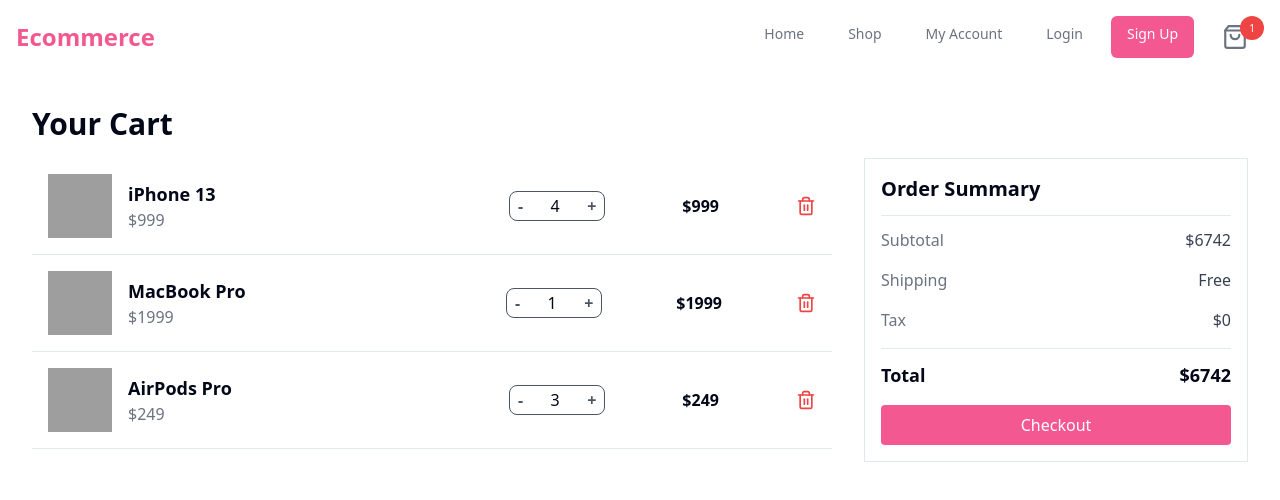
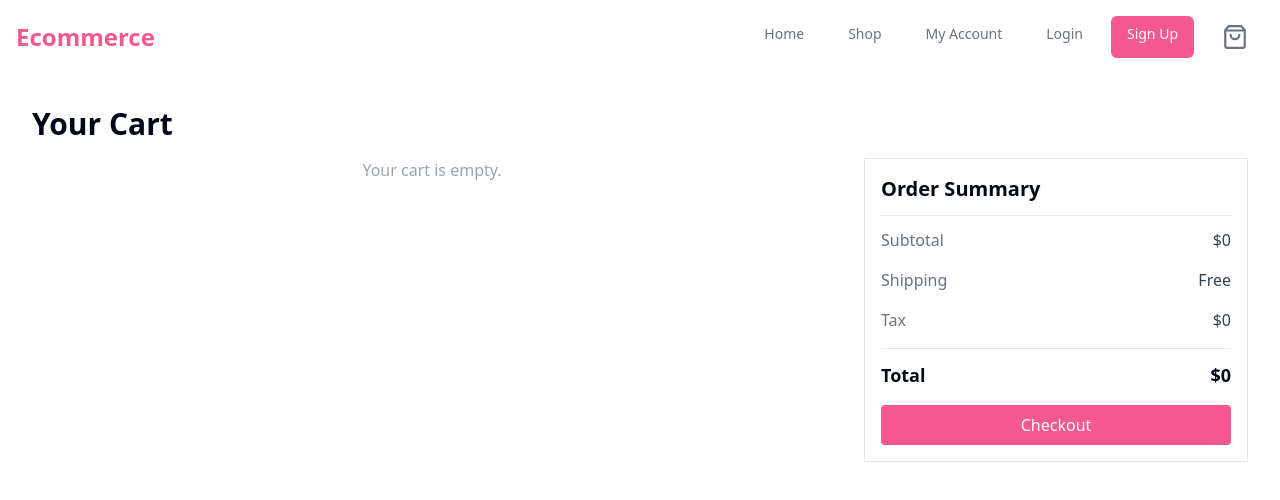
Before and after one commit to lehao190/Ecommerce-Nextjs, a Next.js app: page /cart in a window 1280 px wide. Shown: the top 500 px of the page. Built offline with nearby package versions, Linux system fonts and the light colour scheme; grey boxes are pictures that could not be loaded.

Commit message:
add to cart functionality & optimize cart page

```diff
--- /dev/null
+++ b/src/app/StoreProvider.tsx
@@ -0,0 +1,19 @@
+'use client';
+
+import { AppStore, makeStore } from '@/lib/redux/store';
+import { useRef } from 'react';
+import { Provider } from 'react-redux';
+
+export default function StoreProvider({
+  children
+}: {
+  children: React.ReactNode;
+}) {
+  const storeRef = useRef<AppStore>();
+  if (!storeRef.current) {
+    // Create the store instance the first time this renders
+    storeRef.current = makeStore();
+  }
+
+  return <Provider store={storeRef.current}>{children}</Provider>;
+}
--- a/src/app/cart/page.tsx
+++ b/src/app/cart/page.tsx
@@ -1,85 +1,19 @@
 'use client';
 
-import React, { useState } from 'react';
 import { Separator } from '@/components/ui/separator';
 import CartItem from '@/components/customs/cart/CartItem';
-
-// Cart items type
-export type TCartItem = {
-  id: number;
-  name: string;
-  price: number;
-  quantity: number;
-  image: string;
-};
-
-// A mock data for the items in the cart
-const items: TCartItem[] = [
-  {
-    id: 1,
-    name: 'iPhone 13',
-    price: 999,
-    quantity: 4,
-    image:
-      'https://raw.githubusercontent.com/adrianhajdin/ecommerce/main/public/admin%20ui/products/airpods-max.png'
-  },
-  {
-    id: 2,
-    name: 'MacBook Pro',
-    price: 1999,
-    quantity: 1,
-    image:
-      'https://raw.githubusercontent.com/adrianhajdin/ecommerce/main/public/admin%20ui/products/15-inch-macbook-air-2tb-midnight.png'
-  },
-  {
-    id: 3,
-    name: 'AirPods Pro',
-    price: 249,
-    quantity: 3,
-    image:
-      'https://raw.githubusercontent.com/adrianhajdin/ecommerce/main/public/admin%20ui/products/13-inch-macbokk-air-256gb-space-gray.png'
-  }
-];
+import { useSelector } from 'react-redux';
+import { RootState } from '@/lib/redux/store';
 
 // The main component for the cart page
 const CartPage = () => {
-  // A state for storing the items in the cart
-  const [cartItems, setCartItems] = useState(items);
-
-  // A function for removing an item from the cart by id
-  const handleRemove = (id: number) => {
-    setCartItems((prevItems) => prevItems.filter((item) => item.id !== id));
-  };
+  const cartItems = useSelector((state: RootState) => state.cart.cartItems);
 
   // A function for calculating the total price of the items in the cart
   const getTotalPrice = () => {
-    return cartItems.reduce((total, item) => total + (item.price * item.quantity), 0);
-  };
-
-  // A function for decreasing the quantity of an item by id
-  const onDecrease = (id: number) => {
-    setCartItems((prevItems) =>
-      prevItems.map((item) =>
-        item.id === id ? { ...item, quantity: item.quantity > 0 ? --item.quantity : 0 } : item
-      )
-    );
-  };
-
-  // // A function for increasing the quantity of an item by id
-  const onIncrease = (id: number) => {
-    setCartItems((prevItems) =>
-      prevItems.map((item) =>
-        item.id === id ? { ...item, quantity: ++item.quantity } : item
-      )
-    );
-  };
-
-  // A function for changing the quantity of an item by id and value
-  const onQuantityChange = (id: number, quantity: number) => {
-    setCartItems((prevItems) =>
-      prevItems.map((item) =>
-        item.id === id ? { ...item, quantity: quantity < 0 ? 0 : quantity } : item
-      )
+    return cartItems.reduce(
+      (total, item) => total + item.price * item.quantity,
+      0
     );
   };
 
@@ -89,16 +23,7 @@
       <div className="grid lg:grid-cols-12 sm:grid-cols-6 gap-8">
         <div className="lg:col-span-8 sm:col-span-6">
           {cartItems.length > 0 ? (
-            cartItems.map((item) => (
-              <CartItem
-                key={item.id}
-                item={item}
-                onRemove={handleRemove}
-                onDecrease={onDecrease}
-                onIncrease={onIncrease}
-                onQuantityChange={onQuantityChange}
-              />
-            ))
+            cartItems.map((item) => <CartItem key={item.id} item={item} />)
           ) : (
             <p className="text-center text-gray-400">Your cart is empty.</p>
           )}
--- a/src/app/layout.tsx
+++ b/src/app/layout.tsx
@@ -15,8 +15,10 @@
   return (
     <html lang="en">
       <body>
-        <Header />
-        <Providers>{children}</Providers>
+        <Providers>
+          <Header />
+          {children}
+        </Providers>
       </body>
     </html>
   );
--- a/src/app/providers.tsx
+++ b/src/app/providers.tsx
@@ -1,5 +1,9 @@
-'use client';
+import StoreProvider from './StoreProvider';
 
 export function Providers({ children }: { children: React.ReactNode }) {
-  return <main>{children}</main>;
+  return (
+    <main>
+      <StoreProvider>{children}</StoreProvider>
+    </main>
+  );
 }
--- a/src/components/customs/cart/CartItem.tsx
+++ b/src/components/customs/cart/CartItem.tsx
@@ -2,17 +2,22 @@
 
 import { Trash2 } from 'lucide-react';
 import Image from 'next/image';
-import { TCartItem } from '@/app/cart/page';
+import { useDispatch } from 'react-redux';
+import {
+  cartItemQuantChange,
+  removeCartItem
+} from '@/lib/redux/features/cart/cartSlice';
+import { useRef } from 'react';
+import { TCartItem } from '@/types/cart.types';
 
 type Props = {
   item: TCartItem;
-  onRemove: (id: number) => void;
-  onDecrease: (id: number) => void;
-  onIncrease: (id: number) => void;
-  onQuantityChange: (id: number, quantity: number) => void;
 };
 
-const CartItem = ({ item, onRemove, onDecrease, onIncrease, onQuantityChange }: Props) => {
+const CartItem = ({ item }: Props) => {
+  const quantityInputRef = useRef<HTMLInputElement>(null);
+  const dispatch = useDispatch();
+
   return (
     <div className="flex flex-col md:flex-row md:items-center justify-between p-4 bg-white border-b">
       <div className="flex items-center w-full md:w-1/2">
@@ -33,19 +38,46 @@
       <div className="hidden md:flex items-center mt-4 md:mt-0">
         <div className="border border-gray-600 rounded-lg">
           <button
-            onClick={() => onDecrease(item.id)}
+            onClick={() => {
+              if (quantityInputRef.current?.value)
+                dispatch(
+                  cartItemQuantChange({
+                    id: item.id,
+                    quantity:
+                      +quantityInputRef.current.value > 0
+                        ? +quantityInputRef.current.value - 1
+                        : 0
+                  })
+                );
+            }}
             className="text-gray-600 h-[20px] font-bold px-1 py-1 m-1 rounded inline-flex items-center"
           >
             -
           </button>
           <input
             type="number"
+            ref={quantityInputRef}
             value={item.quantity}
-            onChange={e => onQuantityChange(item.id, +e.target.value)}
+            onChange={(e) =>
+              dispatch(
+                cartItemQuantChange({
+                  id: item.id,
+                  quantity: +e.target.value < 0 ? 0 : +e.target.value
+                })
+              )
+            }
             className="w-12 text-center"
           />
           <button
-            onClick={() => onIncrease(item.id)}
+            onClick={() => {
+              if (quantityInputRef.current?.value)
+                dispatch(
+                  cartItemQuantChange({
+                    id: item.id,
+                    quantity: +quantityInputRef.current.value + 1
+                  })
+                );
+            }}
             className=" text-gray-600 h-[20px] font-bold px-1 py-1 m-1 rounded inline-flex items-center"
           >
             +
@@ -60,7 +92,7 @@
 
       {/* Appears on medium > */}
       <button
-        onClick={() => onRemove(item.id)}
+        onClick={() => dispatch(removeCartItem(item.id))}
         className="hidden md:flex items-center mt-4 md:mt-0 text-red-500 hover:text-red-700"
       >
         <Trash2 size={20} />
@@ -71,7 +103,18 @@
         <div className="flex items-center mt-4 md:mt-0">
           <div className="border border-gray-600 rounded-lg">
             <button
-              onClick={() => onDecrease(item.id)}
+              onClick={() => {
+                if (quantityInputRef.current?.value)
+                  dispatch(
+                    cartItemQuantChange({
+                      id: item.id,
+                      quantity:
+                        +quantityInputRef.current.value > 0
+                          ? +quantityInputRef.current.value - 1
+                          : 0
+                    })
+                  );
+              }}
               className="text-gray-600 h-[20px] font-bold px-1 py-1 m-1 rounded inline-flex items-center"
             >
               -
@@ -79,11 +122,26 @@
             <input
               type="number"
               value={item.quantity}
-              onChange={e => onQuantityChange(item.id, +e.target.value)}
+              onChange={(e) =>
+                dispatch(
+                  cartItemQuantChange({
+                    id: item.id,
+                    quantity: +e.target.value < 0 ? 0 : +e.target.value
+                  })
+                )
+              }
               className="w-12 text-center"
             />
             <button
-              onClick={() => onIncrease(item.id)}
+              onClick={() => {
+                if (quantityInputRef.current?.value)
+                  dispatch(
+                    cartItemQuantChange({
+                      id: item.id,
+                      quantity: +quantityInputRef.current.value + 1
+                    })
+                  );
+              }}
               className=" text-gray-600 h-[20px] font-bold px-1 py-1 m-1 rounded inline-flex items-center"
             >
               +
@@ -96,7 +154,7 @@
         </div>
 
         <button
-          onClick={() => onRemove(item.id)}
+          onClick={() => dispatch(removeCartItem(item.id))}
           className="flex items-center mt-4 md:mt-0 text-red-500 hover:text-red-700"
         >
           <Trash2 size={20} />
@@ -106,4 +164,4 @@
   );
 };
 
-export default CartItem
+export default CartItem;
--- a/src/components/customs/header/Header.tsx
+++ b/src/components/customs/header/Header.tsx
@@ -1,6 +1,10 @@
+'use client';
+
 import { ShoppingBag } from 'lucide-react';
 import Link from 'next/link';
 import HeaderSheet from './HeaderSheet';
+import { useSelector } from 'react-redux';
+import { RootState } from '@/lib/redux/store';
 
 const navigations = [
   {
@@ -26,6 +30,10 @@
 ];
 
 function Header() {
+  const cartItemsCount = useSelector(
+    (state: RootState) => state.cart.cartItems.length
+  );
+
   return (
     <div className="flex items-center justify-between p-4">
       <div className="text-primary text-2xl font-bold">
@@ -49,9 +57,11 @@
 
         <Link href={'/cart'} className="py-2 px-4 bg-inherit relative">
           <ShoppingBag className="text-gray-500" size={26} />
-          <span className="absolute top-0 right-0 text-[10px] bg-red-500 text-white rounded-full h-6 w-6 flex items-center justify-center">
-            1
-          </span>
+          {cartItemsCount > 0 && (
+            <span className="absolute top-0 right-0 text-[10px] bg-red-500 text-white rounded-full h-6 w-6 flex items-center justify-center">
+              {cartItemsCount}
+            </span>
+          )}
         </Link>
 
         <HeaderSheet navigations={navigations} />
--- /dev/null
+++ b/src/lib/redux/features/cart/cartSlice.ts
@@ -0,0 +1,59 @@
+import { TCartItem } from '@/types/cart.types';
+import { createSlice } from '@reduxjs/toolkit';
+import type { PayloadAction } from '@reduxjs/toolkit';
+
+type TCartState = {
+  cartItems: TCartItem[];
+};
+
+const initialState: TCartState = {
+  cartItems: []
+};
+
+const findCartItem = (cartItems: TCartItem[], id: number) => {
+  return cartItems.find((cartItem) => cartItem.id === id);
+};
+
+const findCartItemIndex = (cartItems: TCartItem[], id: number) => {
+  const foundIndex = cartItems.findIndex(cartItem => cartItem.id === id);
+
+  if(foundIndex !== -1)
+    return foundIndex;
+
+  return -1;
+};
+
+export const cartSlice = createSlice({
+  name: 'cart',
+  initialState,
+  reducers: {
+    // Add product item to cart
+    addCartItem: (state, action: PayloadAction<TCartItem>) => {
+      if(findCartItem(state.cartItems, action.payload.id))
+        return;
+
+      state.cartItems = [action.payload, ...state.cartItems];
+    },
+
+    // Remove product item from cart
+    removeCartItem: (state, action: PayloadAction<number>) => {
+      state.cartItems = state.cartItems.filter(
+        (cartItem) => action.payload !== cartItem.id
+      );
+    },
+
+    // Update cart item quantity
+    cartItemQuantChange: (state, action: PayloadAction<{ id: number, quantity: number }>) => {
+      const foundIndex = findCartItemIndex(state.cartItems, action.payload.id);
+
+      if(foundIndex !== -1) {
+        state.cartItems[foundIndex].quantity = action.payload.quantity;
+      }
+    },
+  }
+});
+
+// Action creators are generated for each case reducer function
+export const { addCartItem, removeCartItem, cartItemQuantChange } = cartSlice.actions;
+
+export default cartSlice.reducer;
--- /dev/null
+++ b/src/lib/redux/store.ts
@@ -0,0 +1,16 @@
+import { configureStore } from '@reduxjs/toolkit';
+import cartReducer from './features/cart/cartSlice';
+
+export const makeStore = () => {
+  return configureStore({
+    reducer: {
+      cart: cartReducer
+    }
+  });
+};
+
+// Infer the type of makeStore
+export type AppStore = ReturnType<typeof makeStore>;
+// Infer the `RootState` and `AppDispatch` types from the store itself
+export type RootState = ReturnType<AppStore['getState']>;
+export type AppDispatch = AppStore['dispatch'];
```
Also changed, not shown: src/components/customs/product/ProductItem.tsx (+12 -1 lines), src/lib/redux/hooks.ts (added, +8 -0 lines), src/types/cart.types.ts (added, +7 -0 lines).
